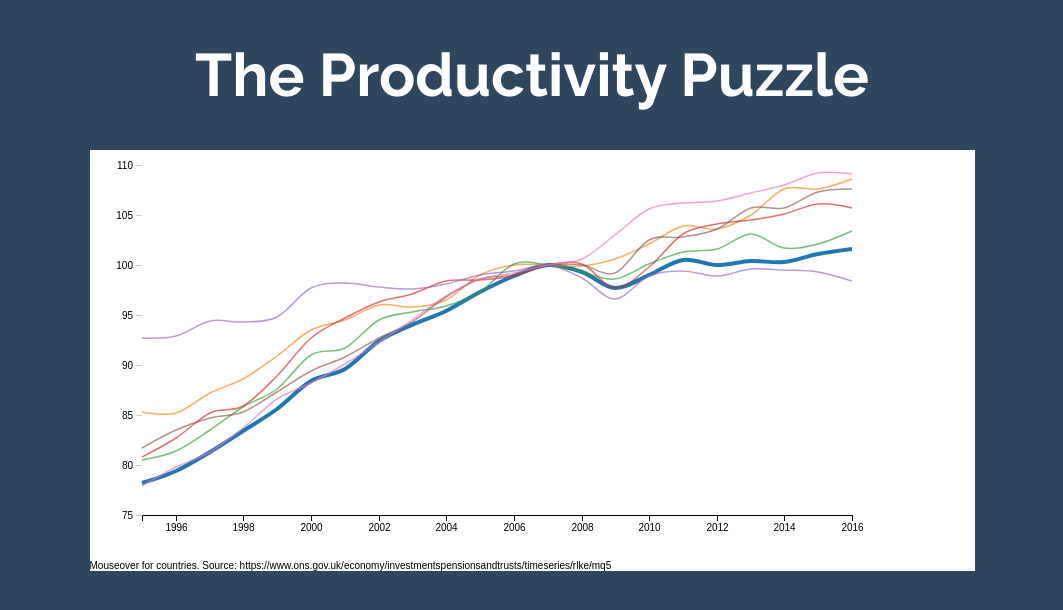
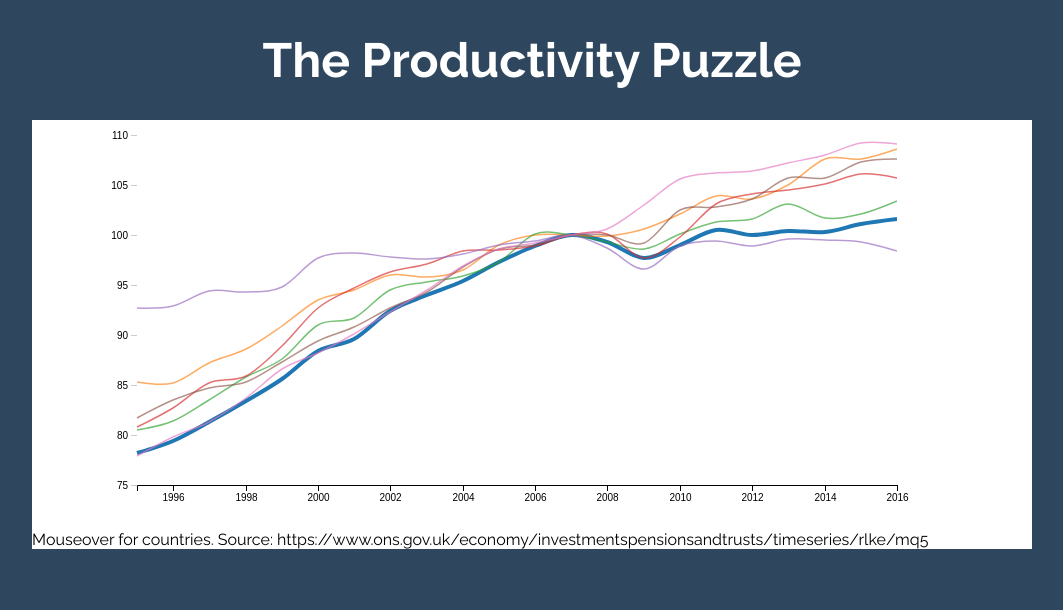
Before and after one commit to bengineer19/productivity-puzzle, a plain HTML site: page index.html in a window 1280 px wide. Shown: the whole page, without its empty margins (108-1171 px from the left). Drawn offline with nearby package versions, Linux system fonts and the light colour scheme.

Commit message:
Fix styling for curtain

```diff
--- a/script/g7-productivity.js
+++ b/script/g7-productivity.js
@@ -16,9 +16,9 @@ function chart(data) {
   var svg = d3.select("#g7-productivity"),
     margin = {
       top: 15,
-      right: 35,
+      right: 15,
       bottom: 15,
-      left: 35,
+      left: 30,
     },
     width = +svg.attr("width") - margin.left - margin.right,
     height = +svg.attr("height") - margin.top - margin.bottom;
@@ -113,7 +113,7 @@ function chart(data) {
 
     tooltip(keys);
 
-    width = width - margin.left;
+    width = width - margin.right;
     height = height - margin.bottom;
     var curtain = svg
       .append("rect")
@@ -134,8 +134,6 @@ function chart(data) {
 
   function tooltip(keys) {
     var labels = focus.selectAll(".lineHoverText").data(keys);
-
-    console.log(labels);
 
     labels
       .enter()
--- a/style/lineStyle.css
+++ b/style/lineStyle.css
@@ -1,7 +1,7 @@
 body {
   margin: auto;
-  width: 885px;
-  font: 10px arial;
+  /* width: 885px; */
+  /* font: 10px arial; */
   /* padding: 25px; */
 }
 
--- a/style/mainStyle.css
+++ b/style/mainStyle.css
@@ -8,7 +8,7 @@ body {
     padding-top: 0px;
     color: white;
     text-align: center;
-    font-size: 3em !important;
+    font-size: 1.5em !important;
     font-family: 'Raleway', sans-serif;
 }
 
```
